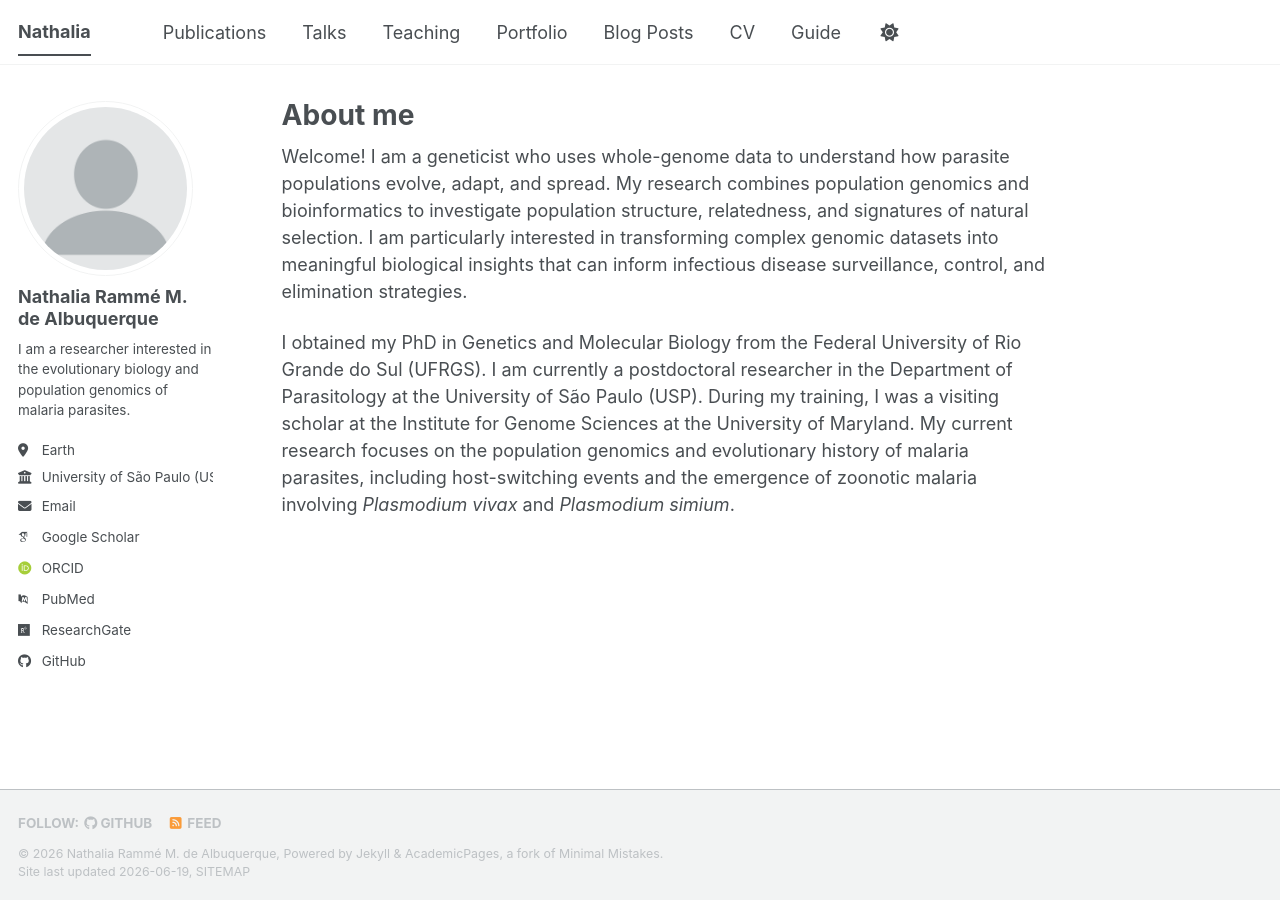
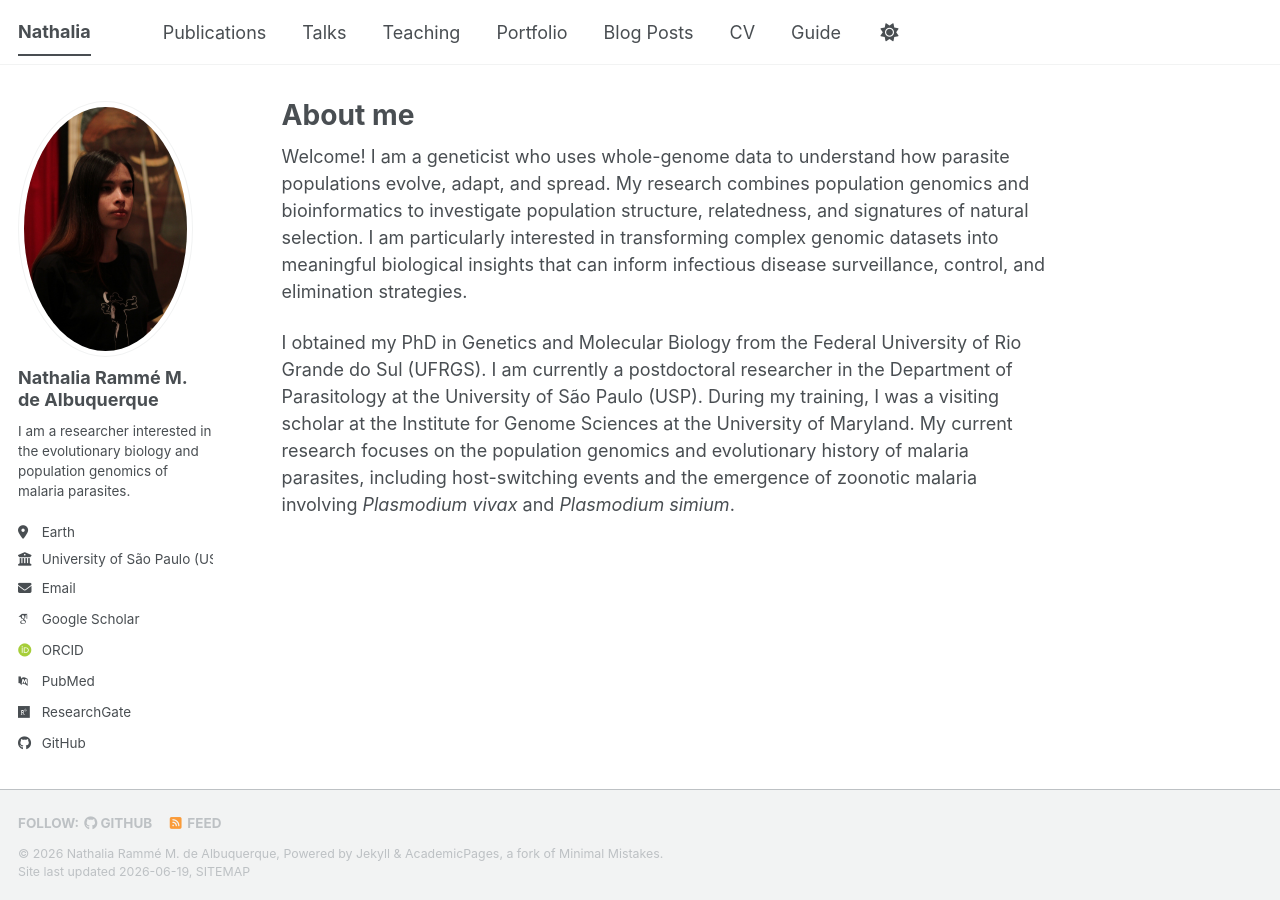
Before and after one commit to nramme/nramme.github.io, a Jekyll site: the page built from _pages/about.md, in a window 1280 px wide. Built offline with Jekyll 4.4.1, drawn with Linux system fonts in a browser that asks for light colours; some web fonts are replaced; a script bundle is joined from its source files by our own code; library files that are not in the unit come from our copies.

Commit message:
Update _config.yml

```diff
--- a/_config.yml
+++ b/_config.yml
@@ -23,7 +23,7 @@ repository               : "nramme/nramme.github.io"
 #               Additional customization can be done by editing /_includes/author-profile.html
 author:
   # Biographic information
-  avatar           : "profile.png"
+  avatar           : "IMG_3650.JPG"
   name             : "Nathalia Rammé M. de Albuquerque"
   pronouns         : # example: "she/her"
   bio              : "I am a researcher interested in the evolutionary biology and population genomics of malaria parasites."
```
